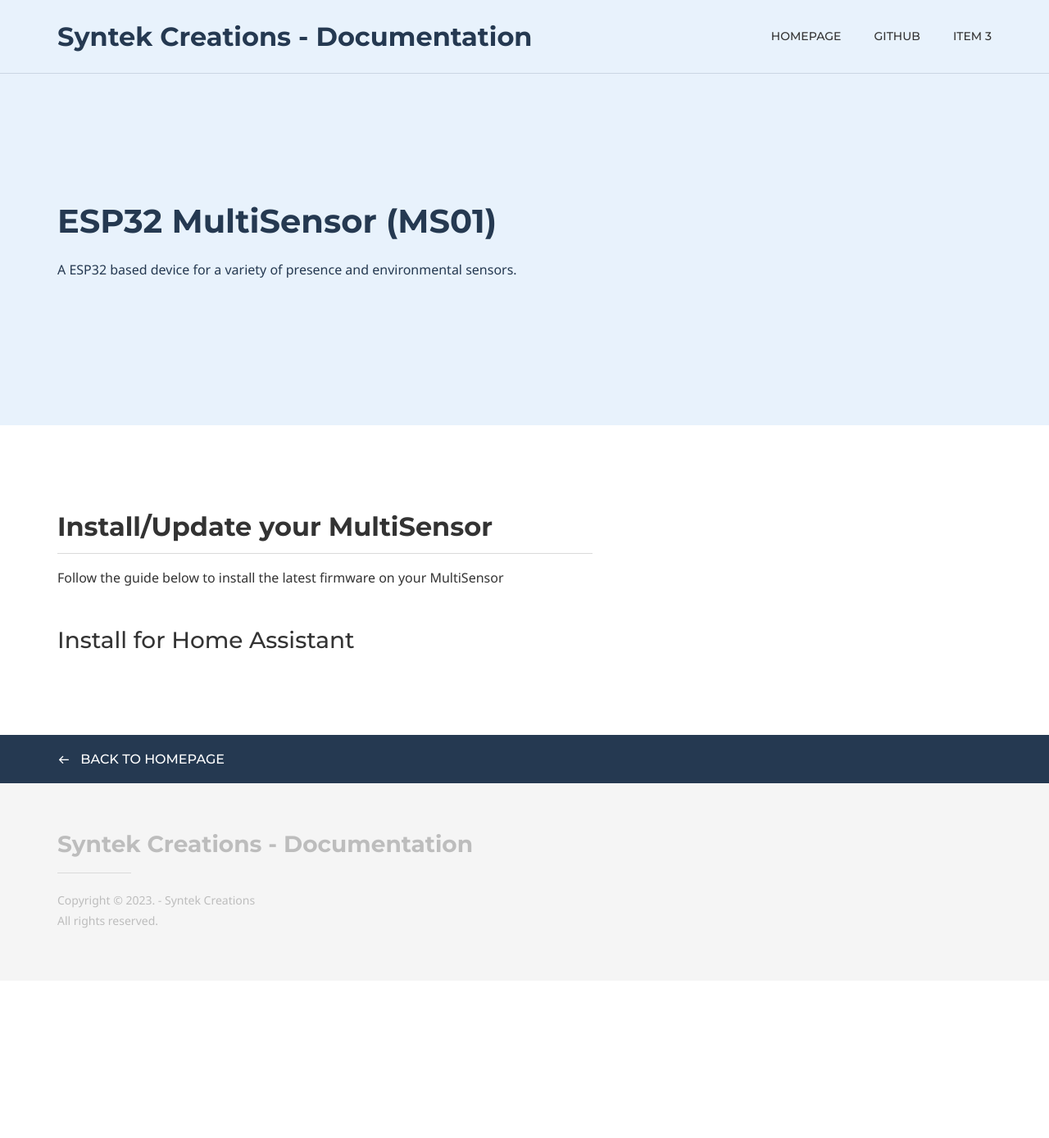
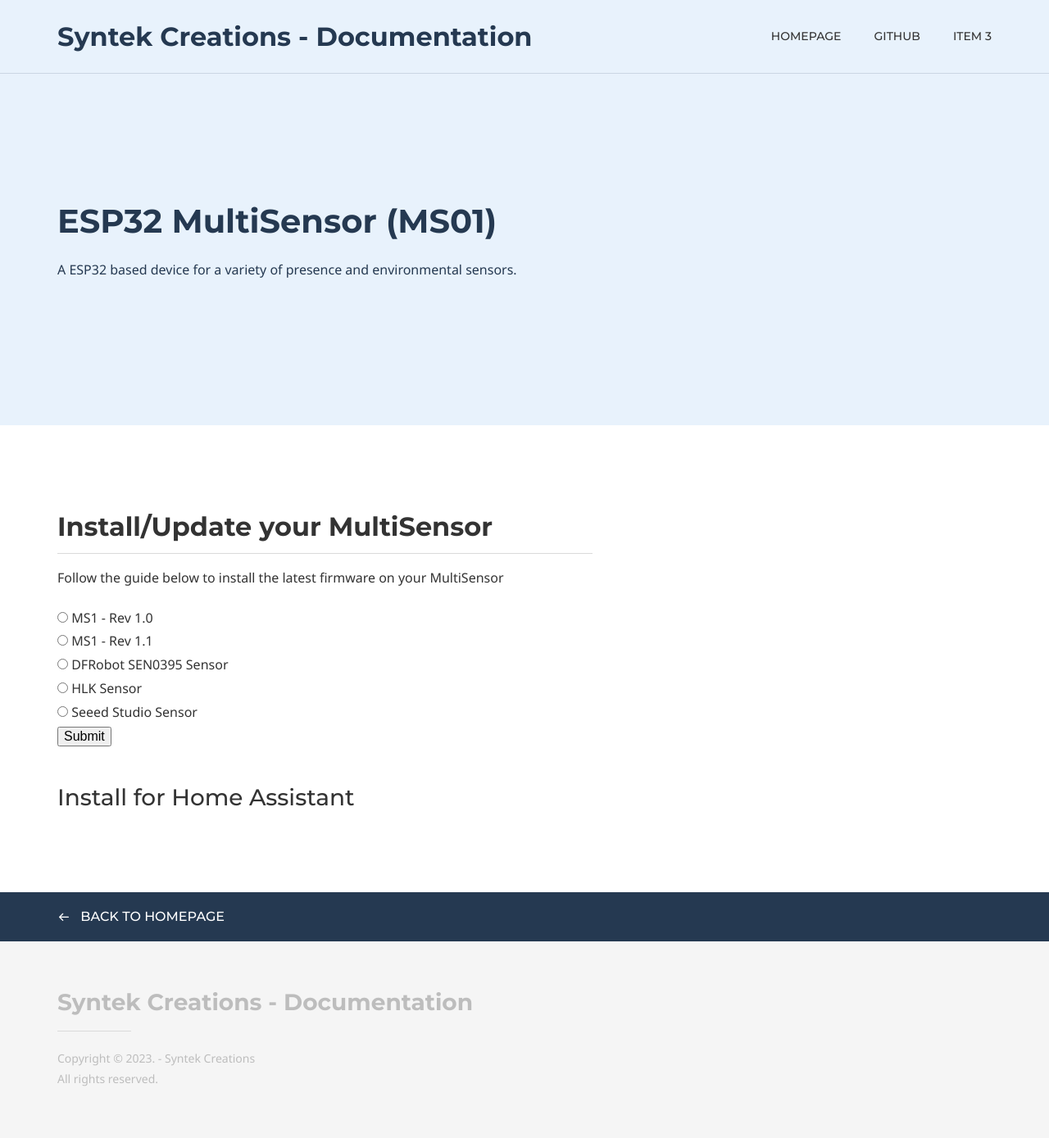
Before and after one commit to SyntekCreations/Site, a Jekyll site: the page built from multisensor01/install/index.md, in a window 1280 px wide. Shown: the whole page at 82% size. Built offline with Jekyll 4.4.1, drawn with Linux system fonts in a browser that asks for light colours; some web fonts are replaced; before the commit the page ends 1197 px from its top, so only the background shows below that.

Commit message:
Update index.md

```diff
--- a/multisensor01/install/index.md
+++ b/multisensor01/install/index.md
@@ -29,6 +29,22 @@
 ---
 <h2>Install/Update your MultiSensor</h2>
 <p>Follow the guide below to install the latest firmware on your MultiSensor</p>
+
+<form>
+  <input type="radio" name="version" value="ms1_rev_1.0"> MS1 - Rev 1.0<br>
+  <input type="radio" name="version" value="ms1_rev_1.1"> MS1 - Rev 1.1<br>
+
+  <div id="sensor-options">
+    <input type="radio" name="sensor" value="dfrobot_sen0395"> DFRobot SEN0395 Sensor<br>
+    <input type="radio" name="sensor" value="hlk_sensor"> HLK Sensor<br>
+    <input type="radio" name="sensor" value="seeed_studio_sensor"> Seeed Studio Sensor<br>
+  </div>
+
+  <input type="submit" value="Submit">
+</form>
+
+
+
 <script
   type="module"
   src="https://unpkg.com/esp-web-tools@9/dist/web/install-button.js?module"
```
